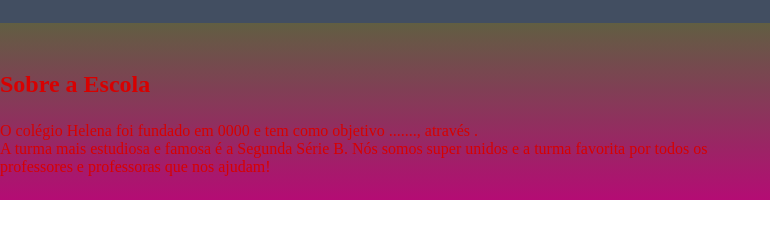
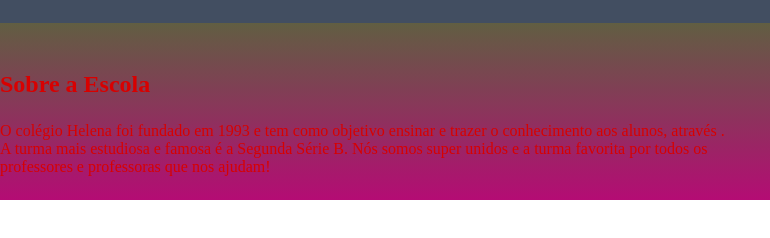
Before and after one commit to CarolineRengel1502/matematica-2, a plain HTML site: page index.html in a window 1280 px wide. Shown: the part 52-290 px from the top of the page, 0-770 px from the left. Drawn offline with Linux system fonts and the light colour scheme.

Commit message:
26 de abril

```diff
--- a/index.html
+++ b/index.html
@@ -18,7 +18,7 @@
     <section class="escola">
         <div class="escola-div-conteudo">
             <h2 class="escola-titulo">Sobre a Escola</h2>
-            <p class="escola-texto-um">O colégio Helena foi fundado em 0000 e tem como objetivo ......., através .</p>
+            <p class="escola-texto-um">O colégio Helena foi fundado em 1993 e tem como objetivo ensinar e trazer o conhecimento aos alunos, através .</p>
             <p class="escola-texto-dois">A turma mais estudiosa e famosa é a Segunda Série B. <span></span>Nós somos super unidos e a turma favorita por todos os professores e professoras que nos ajudam!</p>
         </div>
         <img class="escola-imagem" src="frente-colegio.jpg" alt="Professora no quadro">
```
